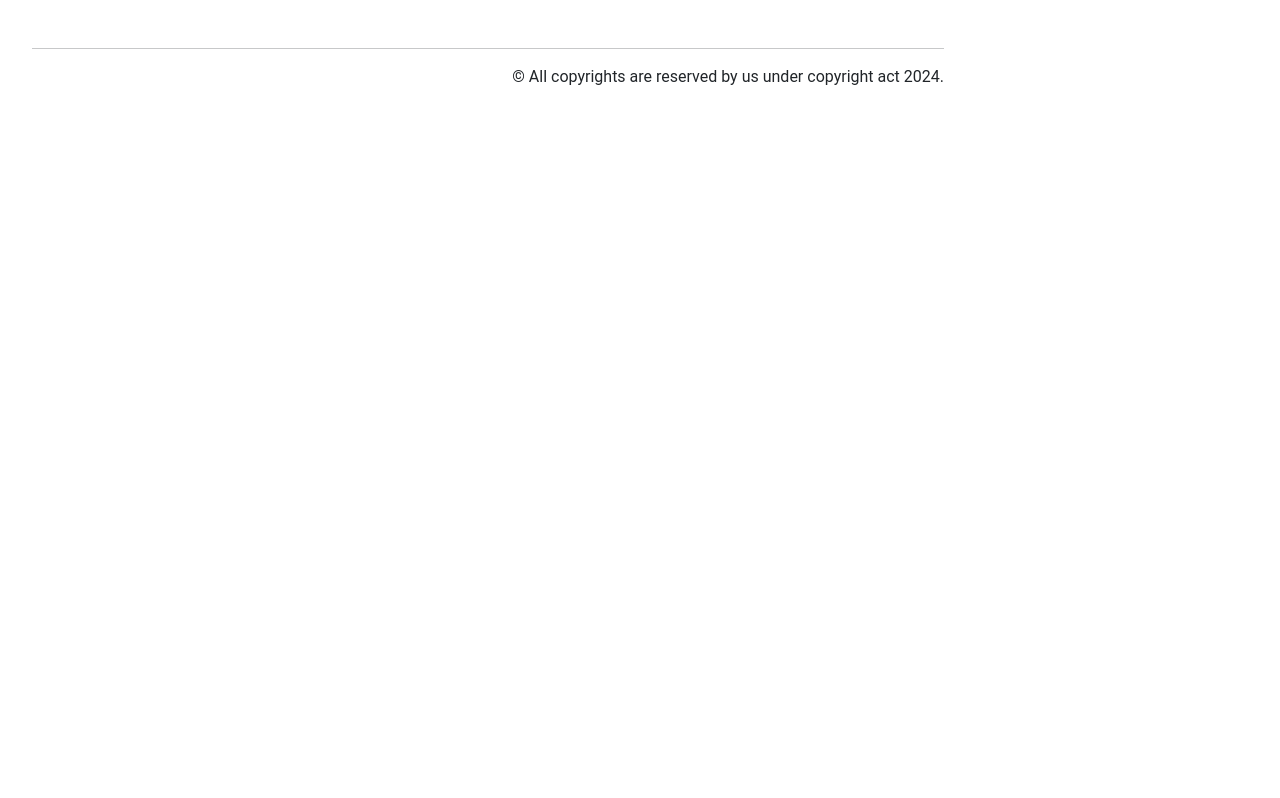
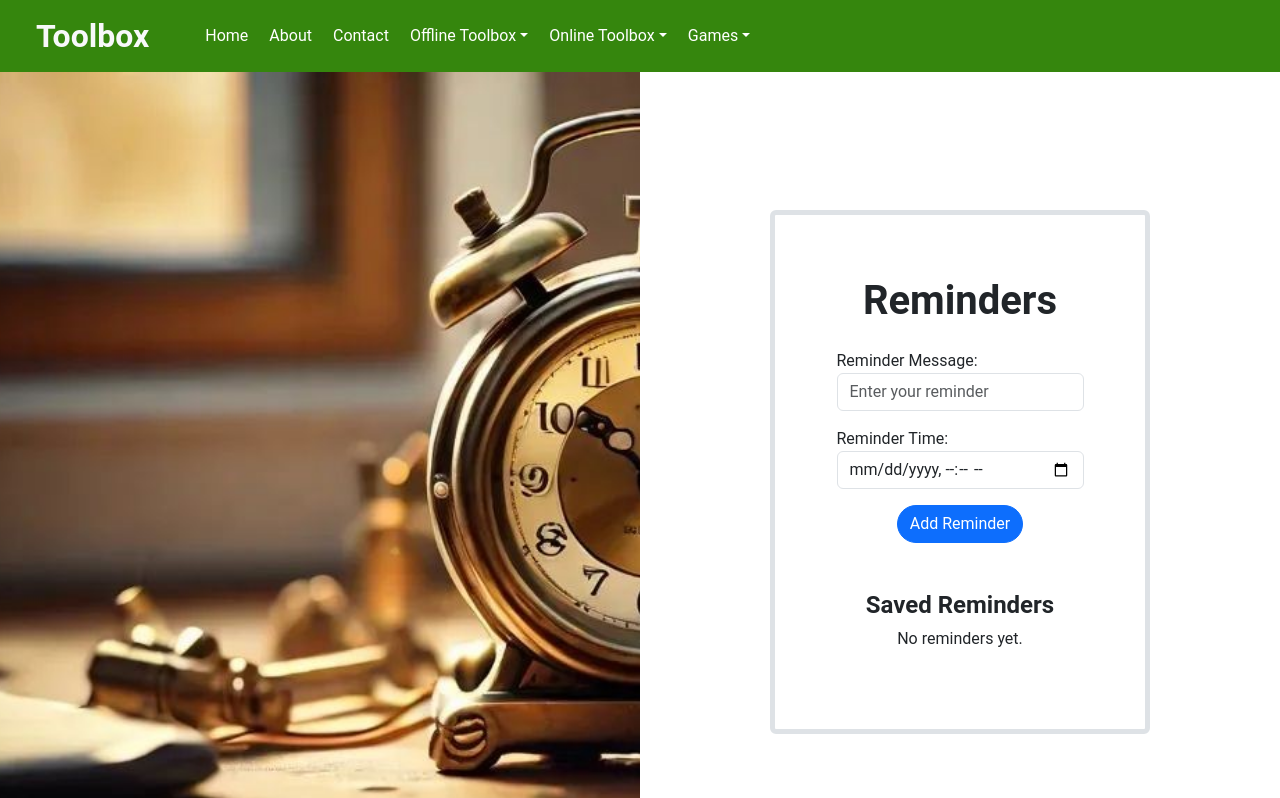
Before and after one commit to AntoAhamed/Fun-Project, a React (Create React App) app in the folder frontend/: page /reminder in a window 1280 px wide. Shown: the top 798 px of the page. Built offline with nearby package versions, Linux system fonts and the light colour scheme.

Commit message:
reminder added

```diff
--- a/frontend/src/App.js
+++ b/frontend/src/App.js
@@ -39,6 +39,7 @@ import MotivationalQuoteGenerator from './components/online/motivationalquote/Mo
 import QuoteGenerator from './components/online/quote/Quote'
 import CGPACalculator from './components/offline/cgpa_calculator/CGPACalculator'
 import CurrencyConverter from './components/offline/currency_converter/CurrencyConverter'
+import Reminder from './components/offline/reminder/Reminder'
 
 function App() {
   //Notepad
@@ -247,6 +248,7 @@ function App() {
             <Route path='/clock' element={<Clock />} />
             <Route path='/stopwatch' element={<Stopwatch />} />
             <Route path='/timer' element={<Timer />} />
+            <Route path='/reminder' element={<Reminder />} />
 
             <Route path='/calculator' element={<Calculator />} />
 
--- a/frontend/src/components/Navbar.js
+++ b/frontend/src/components/Navbar.js
@@ -46,6 +46,7 @@ const Navbar = () => {
                                     <li><Link class="dropdown-item" to="/clock">Clock</Link></li>
                                     <li><Link class="dropdown-item" to="/stopwatch">Stopwatch</Link></li>
                                     <li><Link class="dropdown-item" to="/timer">Timer</Link></li>
+                                    <li><Link class="dropdown-item" to="/reminder">Reminder</Link></li>
                                     <li><hr class="dropdown-divider" /></li>
                                     <li><Link class="dropdown-item" to="/calculator">Calculator</Link></li>
                                     <li><Link class="dropdown-item" to="/cgpa-calculator">CGPA Calculator</Link></li>
--- /dev/null
+++ b/frontend/src/components/offline/reminder/Reminder.js
@@ -0,0 +1,120 @@
+import React, { useState, useEffect } from 'react';
+
+const ReminderApp = () => {
+    const [reminderText, setReminderText] = useState('');
+    const [reminderTime, setReminderTime] = useState('');
+    const [reminders, setReminders] = useState([]);
+
+    // Load reminders from localStorage when the component mounts
+    useEffect(() => {
+        //const savedReminders = JSON.parse(localStorage.getItem('reminders')) || [];
+        //setReminders(savedReminders);
+    }, []);
+
+    // Save reminders to localStorage whenever the reminders state changes
+    useEffect(() => {
+        //localStorage.setItem('reminders', JSON.stringify(reminders));
+    }, [reminders]);
+
+    // Add a new reminder
+    const addReminder = () => {
+        if (reminderText && reminderTime) {
+            const newReminder = {
+                text: reminderText,
+                time: reminderTime,
+                id: Date.now(),
+            };
+            setReminders([...reminders, newReminder]);
+            setReminderText('');
+            setReminderTime('');
+        } else {
+            alert("Please enter both a reminder and time.");
+        }
+    };
+
+    // Remove a reminder
+    const removeReminder = (id) => {
+        const updatedReminders = reminders.filter((reminder) => reminder.id !== id);
+        setReminders(updatedReminders);
+    };
+
+    // Display the time left for each reminder
+    const calculateTimeLeft = (reminderTime) => {
+        const now = new Date();
+        const targetTime = new Date(reminderTime);
+        const difference = targetTime - now;
+
+        if (difference <= 0) {
+            return 'Time is up!';
+        } else {
+            const minutes = Math.floor(difference / 60000);
+            const seconds = Math.floor((difference % 60000) / 1000);
+            return `${minutes} min ${seconds} sec left`;
+        }
+    };
+
+    return (
+        <div className='container-fluid'>
+            <div className='row'>
+                <div className='col-md-6 image-container'>
+
+                </div>
+                <div className='col-md-6 text-container'>
+                    <div className='border border-5 rounded text-center feature-card'>
+                        <h2 className="fs-1 fw-bold mb-4">Reminders</h2>
+                        {/* Add reminder form */}
+                        <div className="form-group text-start">
+                            <label>Reminder Message:</label>
+                            <input
+                                type="text"
+                                className="form-control"
+                                value={reminderText}
+                                onChange={(e) => setReminderText(e.target.value)}
+                                placeholder="Enter your reminder"
+                            />
+                        </div>
+                        <div className="form-group text-start mt-3">
+                            <label>Reminder Time:</label>
+                            <input
+                                type="datetime-local"
+                                className="form-control"
+                                value={reminderTime}
+                                onChange={(e) => setReminderTime(e.target.value)}
+                            />
+                        </div>
+                        <button className="btn btn-primary rounded-pill mt-3" onClick={addReminder}>
+                            Add Reminder
+                        </button>
+
+                        {/* Display the list of reminders */}
+                        <div className="mt-5">
+                            <h4 className='fs-4 fw-bold'>Saved Reminders</h4>
+                            {reminders.length === 0 ? (
+                                <p>No reminders yet.</p>
+                            ) : (
+                                <ul className="list-group">
+                                    {reminders.map((reminder) => (
+                                        <li key={reminder.id} className="list-group-item d-flex justify-content-between align-items-center">
+                                            <div>
+                                                <strong>{reminder.text}</strong> <br />
+                                                <small>{calculateTimeLeft(reminder.time)}</small>
+                                            </div>
+                                            <button
+                                                className="btn btn-danger rounded-pill"
+                                                onClick={() => removeReminder(reminder.id)}
+                                            >
+                                                Remove
+                                            </button>
+                                        </li>
+                                    ))}
+                                </ul>
+                            )}
+                        </div>
+                    </div>
+                </div>
+            </div>
+        </div>
+    );
+};
+
+export default ReminderApp;
```
